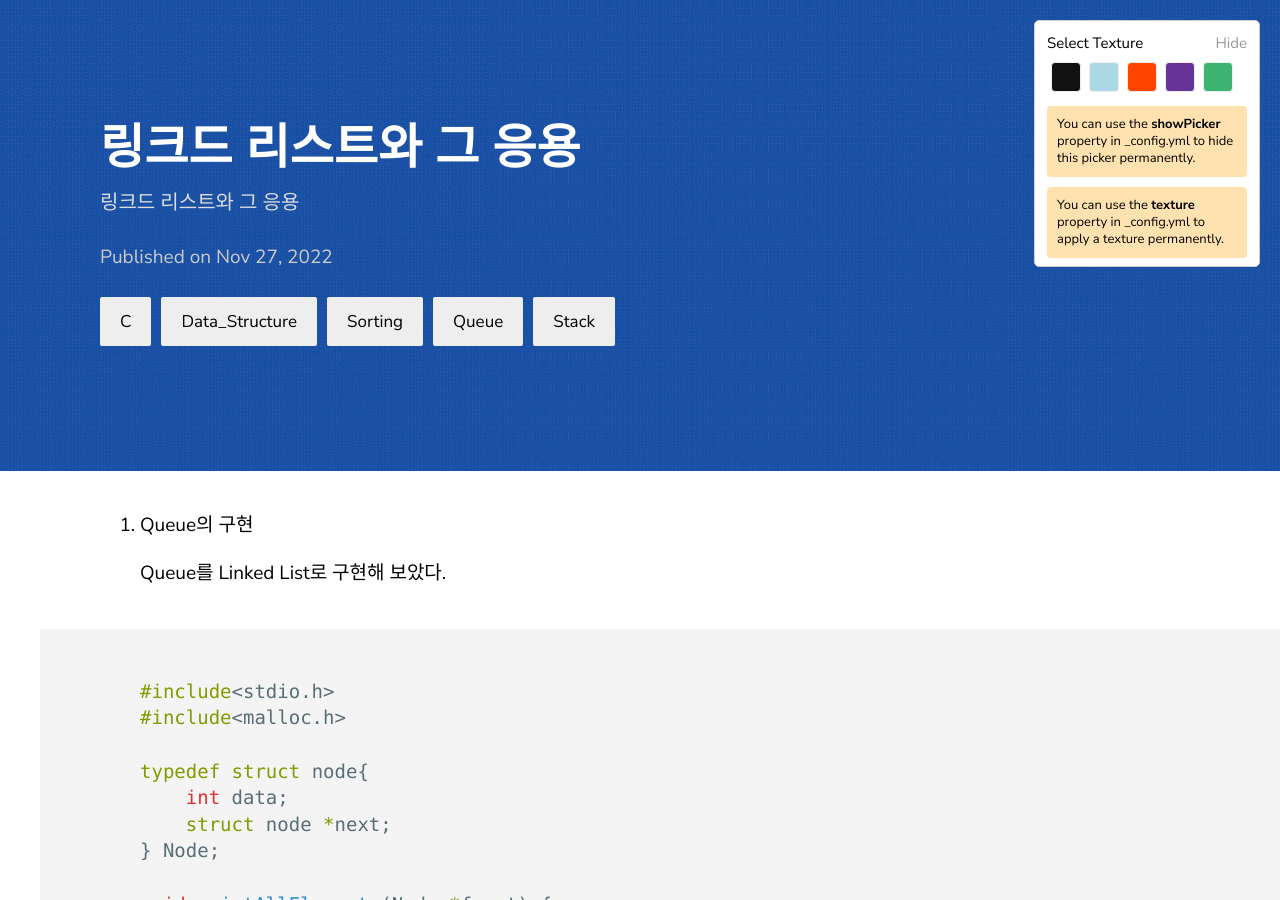
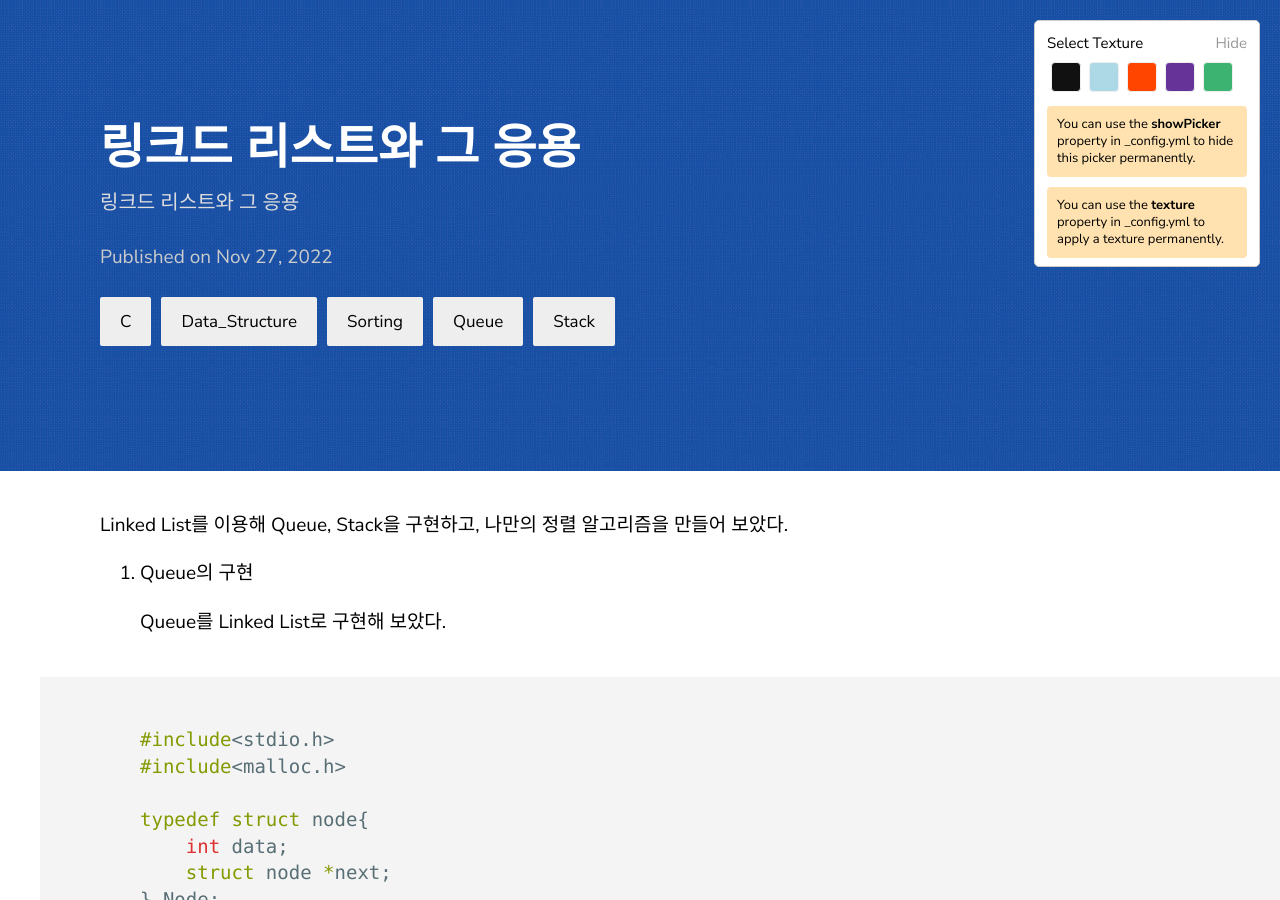
Before and after one commit to changminjo22/changminjo22.github.io, a Jekyll site: the page built from _posts/2022-11-30-링크드-리스트와-그-응용.md, in a window 1280 px wide and 900 px high. Built offline with Jekyll 4.4.1, drawn with Linux system fonts in a browser that asks for light colours; formulas are drawn with MathJax 3.

Commit message:
내용 수정

```diff
--- a/_posts/2022-11-30-링크드-리스트와-그-응용.md
+++ b/_posts/2022-11-30-링크드-리스트와-그-응용.md
@@ -5,6 +5,8 @@ description: 링크드 리스트와 그 응용
 date:   2022-11-27 16:00 0900
 categories: C Data_Structure Sorting Queue Stack
 ---
+
+Linked List를 이용해 Queue, Stack을 구현하고, 나만의 정렬 알고리즘을 만들어 보았다.
 
 1. Queue의 구현
 
```
